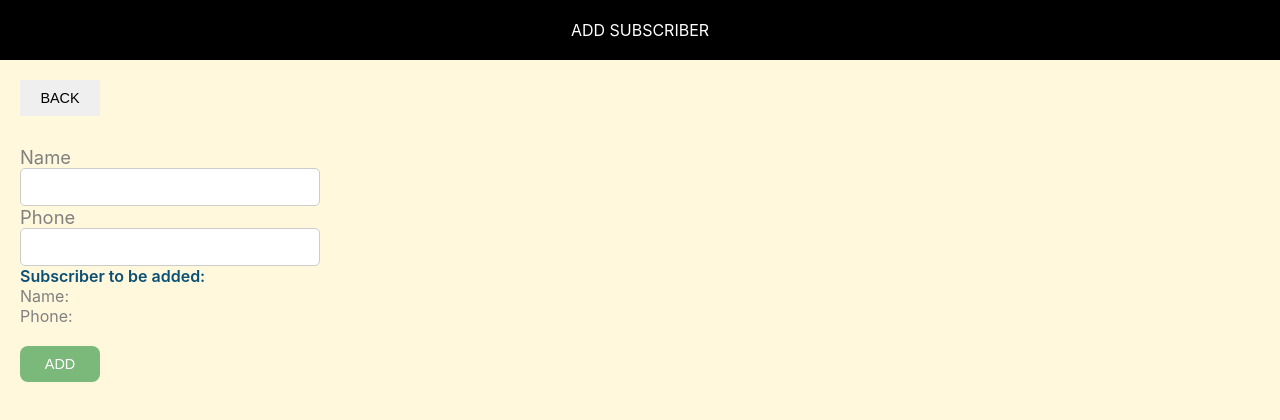
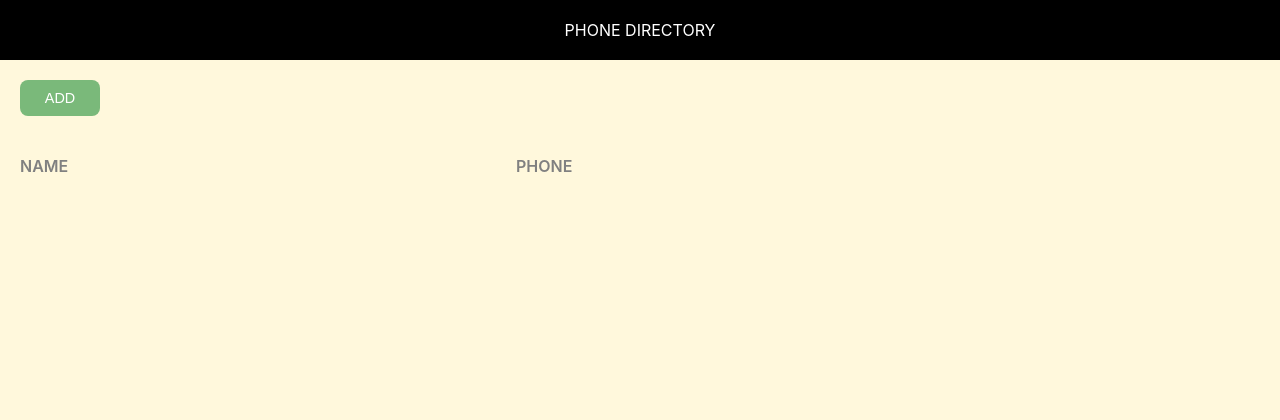
Before and after one commit to kartikkapoor475/phone-directory, a React (Create React App) app: page / in a window 1280 px wide. Shown: the top 420 px of the page. Built offline with nearby package versions, Linux system fonts and the light colour scheme.

Commit message:
Added state in ‘AddSubscriber’ and ‘App’ components

```diff
--- a/src/AddSubscriber.js
+++ b/src/AddSubscriber.js
@@ -2,7 +2,24 @@
 import Header from './Header';
 import './AddSubscriber.css';
 class AddSubscriber extends Component{
+    constructor() {
+        super();
+        this.state = {
+            id: 0,
+            name: '',
+            phone: ''
+        }
+    }
+
+    inputChangedHandler = (e) => {
+        const state = this.state;
+        state[e.target.name] = e.target.value;
+        this.setState(state);
+    }
+
     render(){
+        const {name, phone} = this.state;
+
         return(
             <div>
                 <Header heading ="Add Subscriber" />
@@ -10,13 +27,13 @@
                     <button className="custom-btn">Back</button>
                     <form className="subscriber-form">
                         <label htmlFor="name" className="label-control">Name</label><br/>
-                        <input id="name" type="text" className="input-control" name="name"/><br></br>
+                        <input id="name" type="text" className="input-control" name="name" onChange={this.inputChangedHandler}/><br/><br/>
                         <label htmlFor="phone" className="label-control">Phone</label><br/>
-                        <input id="phone" type="text" className="input-control" name="phone"/><br></br>
+                        <input id="phone" type="text" className="input-control" name="phone" onChange={this.inputChangedHandler}/><br/><br/>
                         <div className="subscriber-info-container">
                             <span className="subscriber-to-add-heading">Subscriber to be added: </span><br/>
-                            <span className="subscriber-info">Name: </span><br/>
-                            <span className="subscriber-info">Phone: </span><br/>
+                            <span className="subscriber-info">Name: {name}</span><br/>
+                            <span className="subscriber-info">Phone: {phone}</span><br/>
                         </div>
                         <button type="submit" className="custom-btn add-btn">Add</button>
                     </form>
--- a/src/App.js
+++ b/src/App.js
@@ -2,20 +2,15 @@
 import Header from './Header.js';
 
 class App extends Component{
-render()
-{
-let subscribers=[
-  {
-    id:1,
-    name:"Kartik",
-    phone:978057884
-  },
-  {
-    id:2,
-    name:"Varun",
-    phone:937672808
+  constructor() {
+    super();
+    this.state = {
+      subscribersListToShow: []
+    }
   }
-];
+
+  render() {
+
 
   return (
    <div>
@@ -30,7 +25,7 @@
 
        </div>
        {
-         subscribers.map(function(sub)
+         this.state.subscribersListToShow.map(sub => {
          {
            return <div key={sub.id} className="grid-container">
              <span className="grid-item">{sub.name}</span>
@@ -40,7 +35,7 @@
 
              </span>
              </div>
-         })
+         }})
        }
      </div>
    </div>
--- a/src/index.js
+++ b/src/index.js
@@ -6,8 +6,8 @@
 import AddSusbscriber from './AddSubscriber';
 import './common.css';
 
-//ReactDOM.render(<App />, document.getElementById('root'));
-ReactDOM.render(<AddSusbscriber />, document.getElementById('root'));
+ReactDOM.render(<App />, document.getElementById('root'));
+//ReactDOM.render(<AddSusbscriber />, document.getElementById('root'));
 // If you want your app to work offline and load faster, you can change
 // unregister() to register() below. Note this comes with some pitfalls.
 // Learn more about service workers: https://bit.ly/CRA-PWA
```
